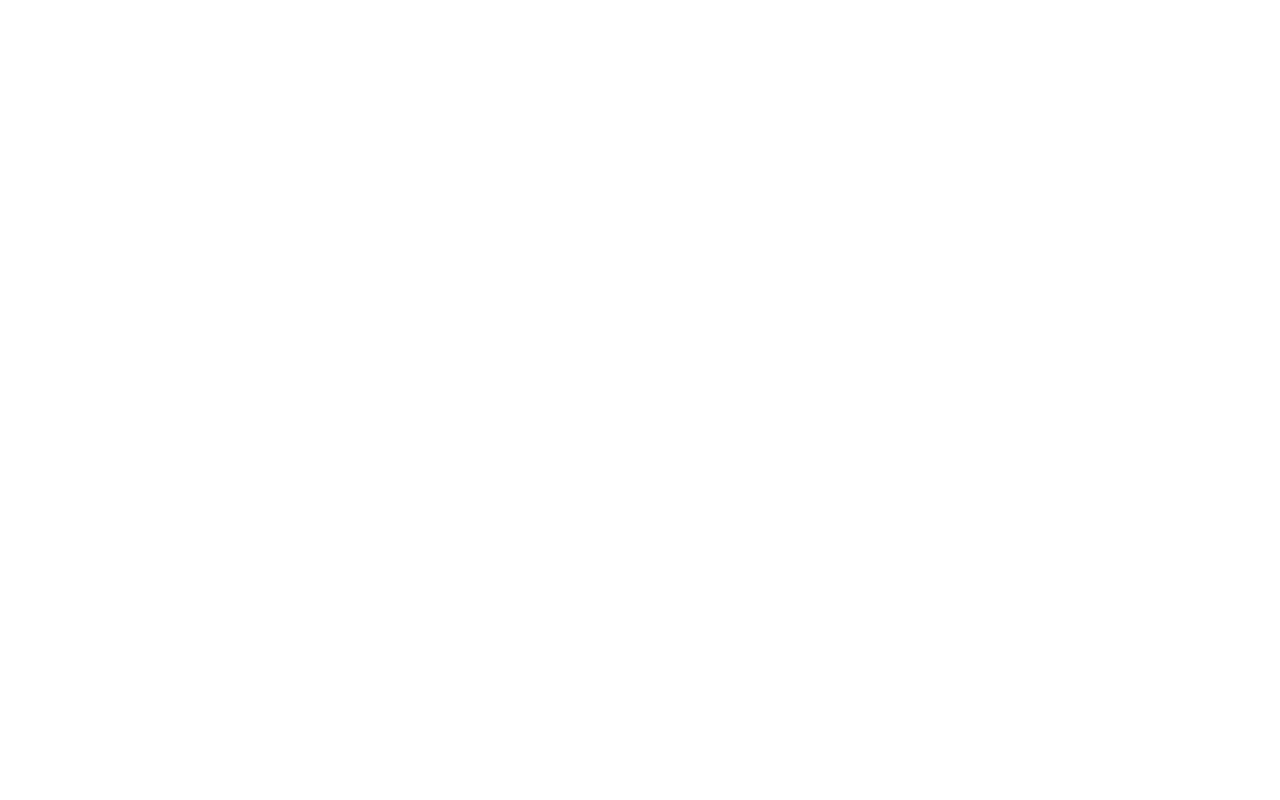
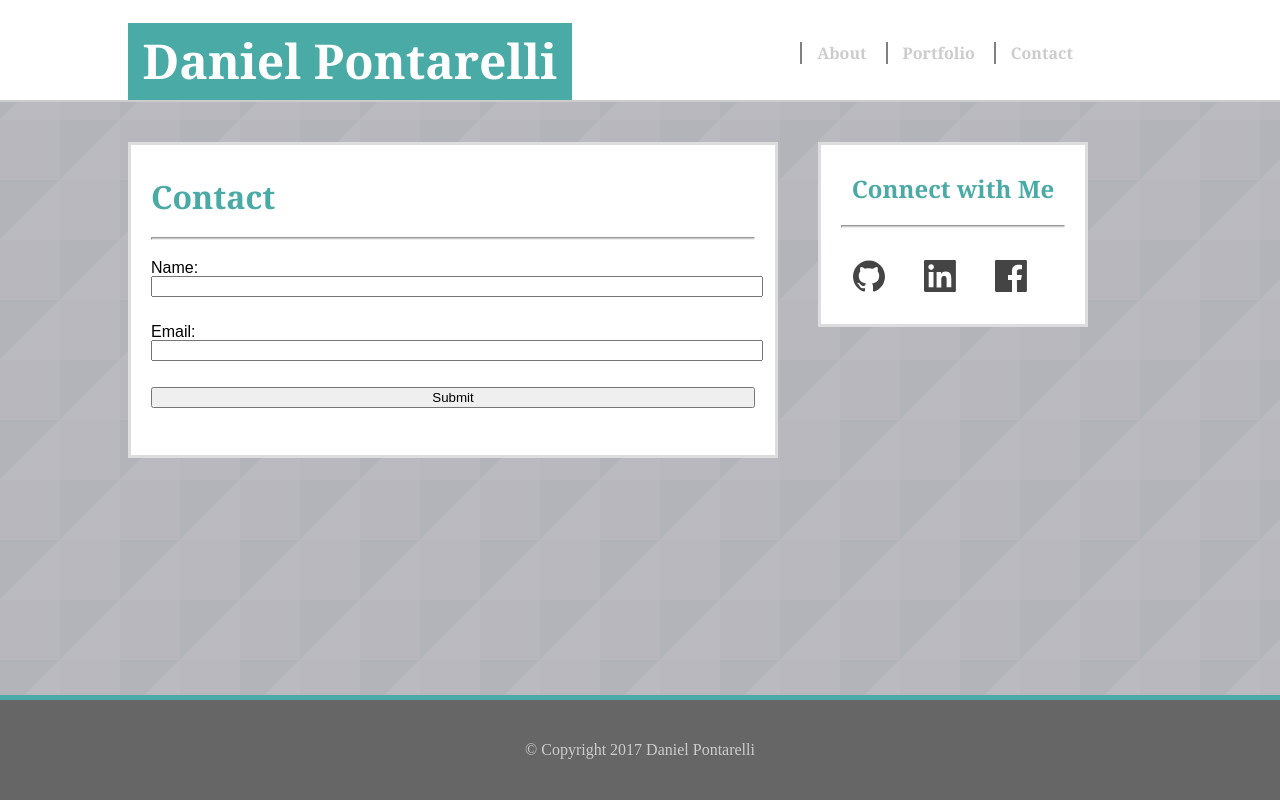
Before and after one commit to PontoKC/Basic-Portfolio, a plain HTML site: page contact.html in a window 1280 px wide. Drawn offline with Linux system fonts and the light colour scheme.

Commit message:
fixed links

```diff
--- a/assets/css/style.css
+++ b/assets/css/style.css
@@ -41,6 +41,22 @@ section img {
 	margin-right: 15px;
 }
 
+form {
+	line-height: 1em;
+	width: 604px;
+}
+
+
+input {
+	margin-bottom: 2em;
+	width: 604px;
+
+}
+
+#submitbutton {
+	max-width: 100px;
+}
+
 #portcontainer {
 	float:left;
 }
@@ -50,6 +66,7 @@ section img {
 	margin: 0px 30px 50px 0px;
 	float:left;
 }
+
 
 #links a:link, a:visited {
 	padding-left: 15px;
@@ -131,6 +148,6 @@ section img {
 	background-color: #ffffff;
 	font-family: 'Arial', 'Helvetica Neue', Helvetica, sans-serif;
 	padding: 20px;
-	margin-bottom: 150px;
+	margin-bottom: 50px;
 	border: 3px solid #dddddd;
 }
--- a/contact.html
+++ b/contact.html
@@ -0,0 +1,68 @@
+<!DOCTYPE html>
+<html lang="en-us">
+
+<head>
+
+	<meta charset="UTF-8">
+
+	<title>Daniel Pontarelli-WebDev</title>
+
+	<link rel="stylesheet" type="text/css" href="assets
+	\css\reset.css">
+	<link rel="stylesheet" type="text/css" href="assets
+	\css\style.css">
+
+</head>
+
+	<body>
+
+		<div id="topbar">
+			<div id="navwrap">
+			<header class="logo">Daniel Pontarelli</header>
+				<div id="links">
+				<a href="./index.html">About</a>
+
+				<a href="./portfolio.html">Portfolio</a>
+
+				<a href="./contact.html">Contact</a>
+				</div>
+			</div>
+		</div>
+
+		<div id="container">
+
+			<section id="prime">
+				<p class="subheading">Contact</p>
+				<hr>
+
+				<form>
+					Name:<br>
+					<input type="text" name="John Smith"><br>
+					Email:<br>
+					<input type="example@gmail.com"><br>
+					<div id="submitbutton">
+					<input type="submit" value="Submit">
+					</div>
+				</form>
+
+
+
+			</section>
+
+			<section id="connect" class="subheading">
+				<p>Connect with Me</p>
+				<div>
+				<hr>
+				<a href="##" target="_blank"><img src="assets\images\social-1_logo-github.svg" alt="GitHub"/></a>
+
+				<a href="##" target="_blank"><img src="assets\images\social-1_logo-linkedin.svg" alt="LinkedIn"/></a>
+
+				<a href="##" target="_blank"><img src="assets\images\social-1_logo-facebook.svg" alt="Facebook"/></a>
+				</div>
+			</section>
+
+
+	<footer>© Copyright 2017 Daniel Pontarelli</footer>
+
+</body>
+</html>
```
Also changed, not shown: index.html (+3 -3 lines), portfolio.html (+3 -3 lines).
